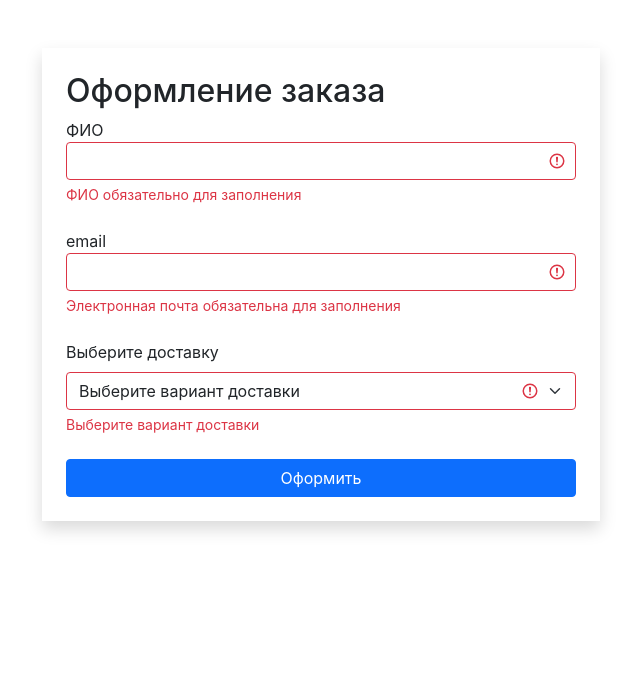
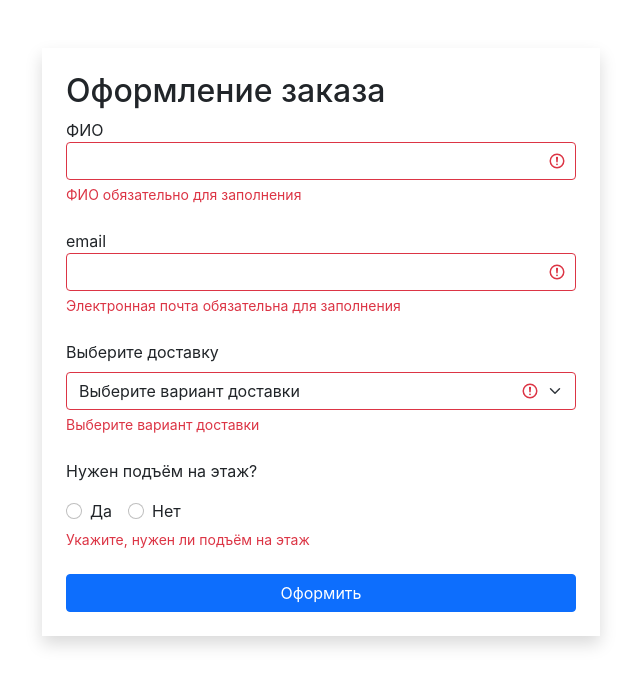
Before and after one commit to Vokadze/react-forms, a React (Create React App) app: page /order in a window 1280 px wide. Shown: the top 686 px of the page, without its empty margins (319-959 px from the left). Built offline with nearby package versions, Linux system fonts and the light colour scheme.

Commit message:
lesson10 Radio

```diff
--- a/src/components/order-form/fieldsOptions.js
+++ b/src/components/order-form/fieldsOptions.js
@@ -3,3 +3,8 @@ export const deliveryTypeList = [
     { label: "Обычная доставка", value: "2" },
     { label: "Экспресс за 1 час", value: "3" }
 ];
+
+export const needLiftFloorOptions = [
+    { label: "Да", value: "yes" },
+    { label: "Нет", value: "no" }
+];
--- a/src/components/order-form/orderForm.jsx
+++ b/src/components/order-form/orderForm.jsx
@@ -2,15 +2,17 @@ import React, { useState, useEffect } from "react";
 import FormLayout from "../formLayout";
 import TextField from "../textField";
 import SelectField from "../selectField";
+import RadioField from "./radioField";
 import { validate } from "../../utils/validator";
 import { validationSchema } from "./validationSchema";
-import { deliveryTypeList } from "./fieldsOptions";
+import { deliveryTypeList, needLiftFloorOptions } from "./fieldsOptions";
 
 const OrderForm = () => {
     const [values, setValues] = useState({
         fio: "",
         email: "",
-        deliveryType: ""
+        deliveryType: "",
+        needLiftFloor: ""
     });
     const [errors, setErrors] = useState({});
 
@@ -61,6 +63,14 @@ const OrderForm = () => {
                     options={deliveryTypeList}
                     defaultOptions="Выберите вариант доставки"
                 />
+                <RadioField
+                    options={needLiftFloorOptions}
+                    label="Нужен подъём на этаж?"
+                    value={values.needLiftFloor}
+                    name="needLiftFloor"
+                    onChange={handleChange}
+                    error={errors.needLiftFloor}
+                />
                 <button className="btn btn-primary w-100 mx-auto" type="submit">
                     Оформить
                 </button>
--- /dev/null
+++ b/src/components/order-form/radioField.jsx
@@ -0,0 +1,57 @@
+import React from "react";
+import PropTypes from "prop-types";
+
+const RadioField = (props) => {
+    const { label, name, value, options, onChange, error } = props;
+
+    const getOptionId = (option) => `${option.name}_${option.value}`;
+
+    // Функция для получения класса
+    const getInputClasses = () => {
+        return "form-check form-check-inline " + (error ? " is-invalid" : "");
+    };
+
+    return (
+        <div className="mb-4">
+            <p>
+                <label>{label}</label>
+            </p>
+            {options.map((option) => (
+                <div key={option.value} className={getInputClasses()}>
+                    <input
+                        className="form-check-input"
+                        type="radio"
+                        name={name}
+                        id={getOptionId(option)}
+                        value={option.value}
+                        checked={option.value === value}
+                        onChange={onChange}
+                    />
+                    <label
+                        className="form-check-label"
+                        htmlFor={getOptionId(option)}
+                    >
+                        {option.label}
+                    </label>
+                </div>
+            ))}
+            {error && <div className="invalid-feedback">{error}</div>}
+        </div>
+    );
+};
+
+RadioField.propTypes = {
+    label: PropTypes.string.isRequired,
+    name: PropTypes.string.isRequired,
+    value: PropTypes.string.isRequired,
+    options: PropTypes.arrayOf(
+        PropTypes.shape({
+            label: PropTypes.string.isRequired,
+            value: PropTypes.string.isRequired
+        })
+    ),
+    onChange: PropTypes.func.isRequired,
+    error: PropTypes.string
+};
+
+export default RadioField;
--- a/src/components/order-form/validationSchema.js
+++ b/src/components/order-form/validationSchema.js
@@ -19,5 +19,10 @@ export const validationSchema = {
         isRequired: {
             message: "Выберите вариант доставки"
         }
+    },
+    needLiftFloor: {
+        isRequired: {
+            message: "Укажите, нужен ли подъём на этаж"
+        }
     }
 };
```
